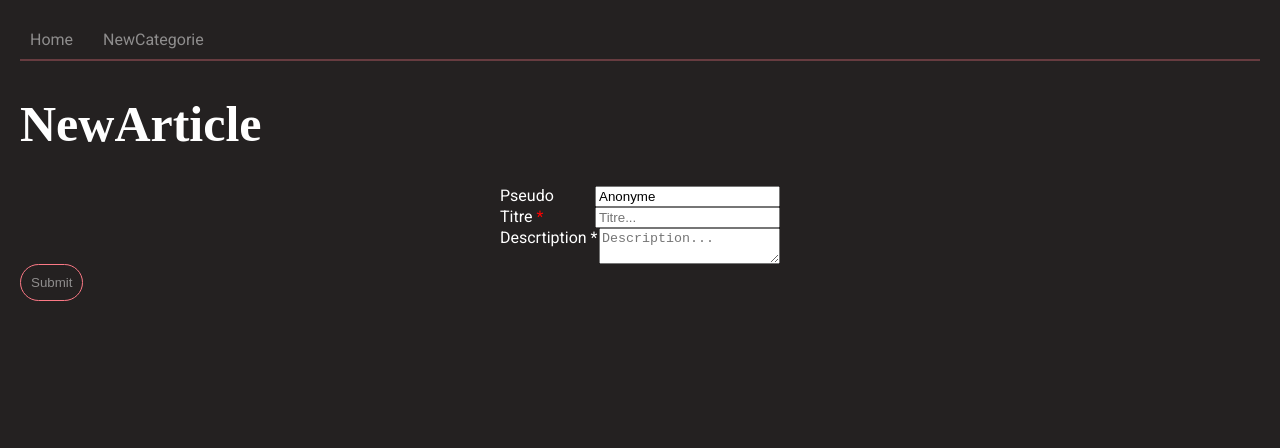
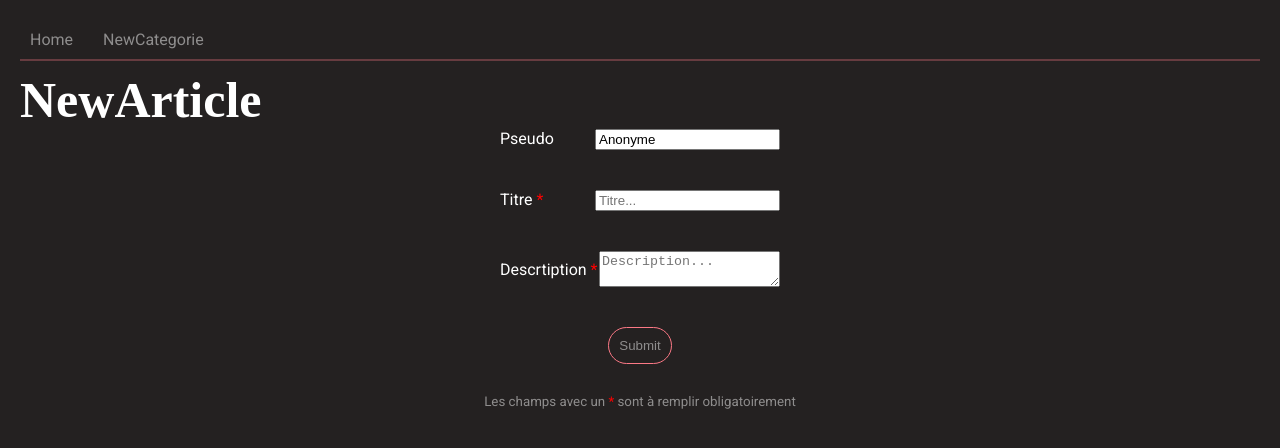
Before and after one commit to Malifarge/Miniblog-Front, a React (Create React App) app: page /NewArticle/1 in a window 1280 px wide. Shown: the top 448 px of the page. Built offline with nearby package versions, Linux system fonts and the light colour scheme; a web font is replaced by a local one.

Commit message:
form style

```diff
--- a/src/App.css
+++ b/src/App.css
@@ -67,6 +67,10 @@ a:hover, button:hover{
   padding: 10px;
 }
 
+.m-t-10{
+  margin-top: 10px;
+}
+
 .b{
   border: 2px solid #fc79864f ;
 }
@@ -78,6 +82,7 @@ a:hover, button:hover{
 h1{
   font-family: 'Fascinate Inline', cursive;
   font-size: 50px;
+  margin: 10px 0 0;
 }
 
 h2{
@@ -97,8 +102,17 @@ button{
 }
 
 @media (max-width: 768px) {
+
   h1{
     font-size: 30px;
   }
 
+  .tel-clmn{
+    flex-direction: column;
+    align-items: center;
+  }
+
+  .w100-50{
+    width: 100%;
+  }
 }
--- /dev/null
+++ b/src/Components/Obligation.js
@@ -0,0 +1,7 @@
+const Obligation =() =>{
+    return(
+        <small className="tierce"> Les champs avec un <span className="red">*</span> sont à remplir obligatoirement</small>
+    )
+}
+
+export default Obligation
--- a/src/Components/TextArea.js
+++ b/src/Components/TextArea.js
@@ -8,8 +8,8 @@ const  TextArea= ({
   }) => {
     return (
       <div className="flex clmn aic">
-        <div className="flex jcsb w-280">
-          <label htmlFor={label}>{label} {required && "*"}</label>
+        <div className="flex jcsb w-280 aic">
+          <label htmlFor={label}>{label} {required && <span className="red">*</span> }</label>
           <textarea
             name={label}
             value={value}
@@ -20,6 +20,7 @@ const  TextArea= ({
           />
         </div>
         {error && <small className="m-t-10 red">{error.map(err=>err.msg)}</small>}
+
       </div>
     )
   }
--- a/src/Pages/Catégorie.js
+++ b/src/Pages/Catégorie.js
@@ -50,7 +50,7 @@ const Categorie = () =>{
             </article>
             <small className="tierce">{categorie.Description}</small>
         </section>
-        <section className="flex wrap g-30">
+        <section className="flex wrap g-30 m-t-10">
             {articles.map(article=>{
                 return <article key={article.Slug} className="b p-10 w-280">
                     <Card article={article}/>
--- a/src/Pages/Homes.js
+++ b/src/Pages/Homes.js
@@ -31,7 +31,7 @@ const Home = () =>{
     return (
         <>
         <H1>Home</H1>
-        <section className="flex">
+        <section className="flex tel-clmn">
             <Ul lignes={categories} link={true}/>
             <article className="flex clmn aic w100-100 g-30">
                 {articles.map(article=>{
--- a/src/Pages/NewArticle.js
+++ b/src/Pages/NewArticle.js
@@ -5,6 +5,7 @@ import H1 from "../Components/H1";
 import Input from "../Components/Input";
 import TextArea from "../Components/TextArea";
 import Button from "../Components/Button";
+import Obligation from "../Components/Obligation";
 
 import { newArticle } from "../API/Articles";
 
@@ -54,7 +55,7 @@ const NewArticle = () =>{
     return (
         <>
         <H1>NewArticle</H1>
-        <form onSubmit={handleSubmit}>
+        <form onSubmit={handleSubmit} className="flex clmn aic g-30">
             <Input
             label="Pseudo"
             type="text"
@@ -89,7 +90,10 @@ const NewArticle = () =>{
             text="Submit"
             />
 
+            <Obligation/>
+
         </form>
+
         </>
     )
 }
--- a/src/Pages/NewCatégorie.js
+++ b/src/Pages/NewCatégorie.js
@@ -5,6 +5,7 @@ import H1 from "../Components/H1";
 import Input from "../Components/Input";
 import TextArea from "../Components/TextArea";
 import Button from "../Components/Button";
+import Obligation from "../Components/Obligation";
 
 import { newCategorie } from "../API/Catégorie";
 
@@ -45,7 +46,7 @@ const NewCategorie = () =>{
     return (
         <>
         <H1>NewCatégorie</H1>
-        <form onSubmit={handleSubmit}>
+        <form onSubmit={handleSubmit} className="flex clmn aic g-30">
             <Input
             label="Nom"
             type="text"
@@ -71,6 +72,8 @@ const NewCategorie = () =>{
             text="Submit"
             />
 
+            <Obligation/>
+
         </form>
         </>
     )
```
